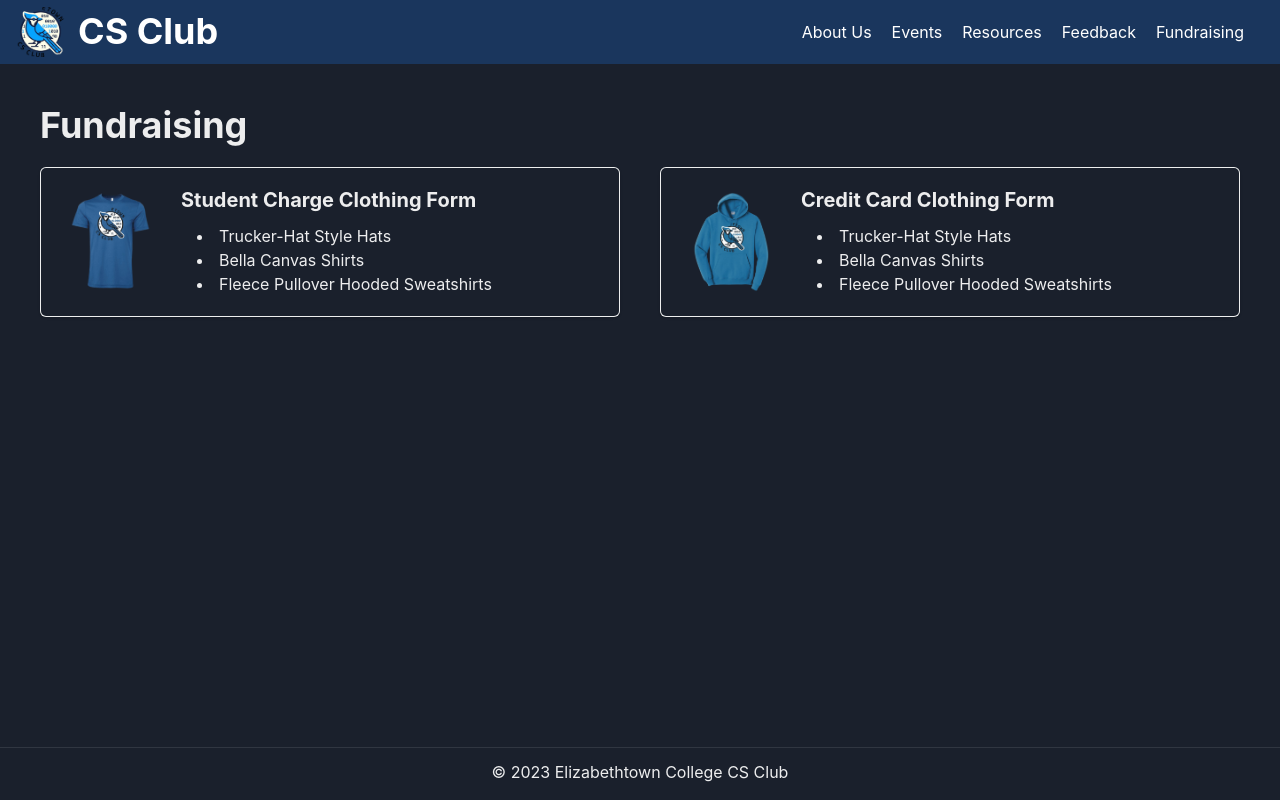
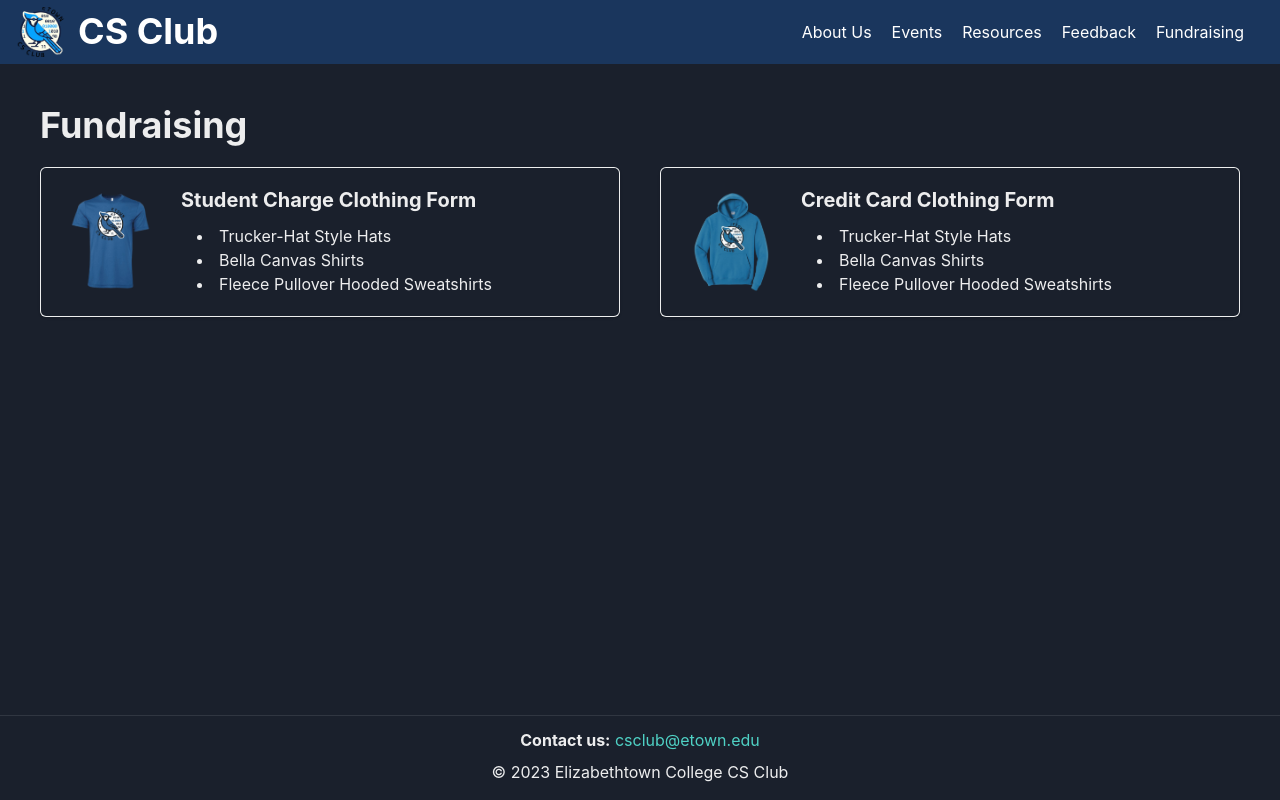
Before and after one commit to Etown-Computer-Science-Club/csclub_website, a React (Vite) app in the folder client/: page /fundraising in a window 1280 px wide. Built offline with nearby package versions, Linux system fonts and the light colour scheme; the HTML template or start-up script is replaced by a standard one.

Commit message:
Added email link to footer

```diff
--- a/client/src/components/Footer.jsx
+++ b/client/src/components/Footer.jsx
@@ -1,15 +1,15 @@
-import { Box, Text, Divider } from '@chakra-ui/react';
+import { Box, Text, Divider, Link } from '@chakra-ui/react';
 
 function Footer() {
   return (
     <Box as="footer" textAlign="center" mt={4} mb={4}>
       <Divider mb={3} />
+      <Text mb={2}>
+        <strong>Contact us:</strong>{' '}
+        <Link href="mailto:csclub@etown.edu" color="teal.300">csclub@etown.edu</Link>
+      </Text>
       <Text>
-        &copy;
-        {' '}
-        {new Date().getFullYear()}
-        {' '}
-        Elizabethtown College CS Club
+        &copy; {new Date().getFullYear()} Elizabethtown College CS Club
       </Text>
     </Box>
   );
```
